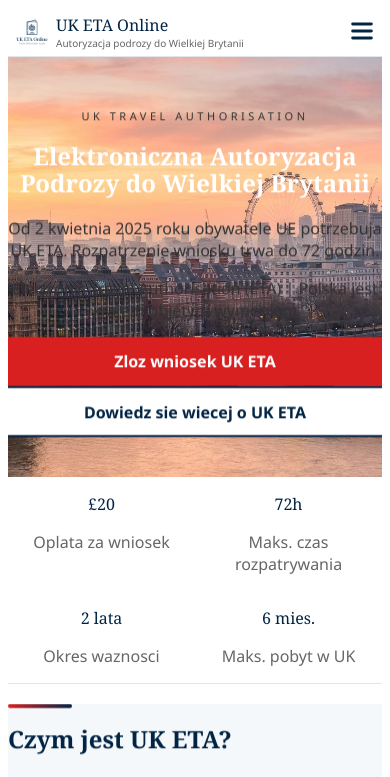
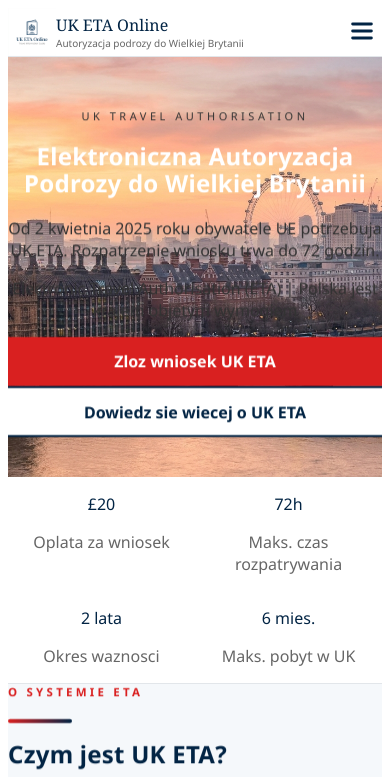
Before and after one commit to mediaxsaburoai0818-design/uk-eta-site, a Next.js app: page / in a window 390 px wide. Shown: the top 777 px of the page. Built offline with nearby package versions, Linux system fonts and the light colour scheme.

Commit message:
TOP: Fraunces表示フォント＋キッカーラベル導入

```diff
--- a/app/globals.css
+++ b/app/globals.css
@@ -22,6 +22,7 @@
   --color-border: #e2e6ea;
   --color-bg-soft: #f5f8fb;       /* soft section background */
   --color-red-vivid: #d92020;     /* vivid CTA red */
+  --font-display: var(--font-fraunces), Georgia, 'Times New Roman', serif; /* premium display serif */
 }
 
 body {
@@ -31,8 +32,29 @@
 }
 
 h1, h2, h3, h4, h5, h6 {
-  font-family: var(--font-noto-serif), 'Noto Serif', serif;
+  font-family: var(--font-display);
   color: var(--color-navy);
+  letter-spacing: 0.01em;
+}
+
+/* Kicker label (small uppercase label above section headings) */
+.kicker {
+  display: block;
+  font-family: var(--font-display);
+  font-size: 0.72rem;
+  font-weight: 600;
+  letter-spacing: 0.28em;
+  text-transform: uppercase;
+  color: var(--color-red-vivid);
+  margin-bottom: 0.6rem;
+}
+
+/* Large display number (stat blocks) */
+.stat-num {
+  font-family: var(--font-display);
+  font-weight: 600;
+  line-height: 1.05;
+  color: var(--color-blue);
 }
 
 html {
--- a/app/layout.tsx
+++ b/app/layout.tsx
@@ -1,5 +1,5 @@
 import type { Metadata } from "next";
-import { Noto_Sans, Noto_Serif } from "next/font/google";
+import { Noto_Sans, Noto_Serif, Fraunces } from "next/font/google";
 import "./globals.css";
 import Header from "@/components/Header";
 import Footer from "@/components/Footer";
@@ -16,6 +16,14 @@
   subsets: ["latin", "latin-ext"],
   variable: "--font-noto-serif",
   weight: ["400", "700"],
+  display: "swap",
+});
+
+const fraunces = Fraunces({
+  subsets: ["latin"],
+  variable: "--font-fraunces",
+  weight: ["400", "500", "600"],
+  style: ["normal", "italic"],
   display: "swap",
 });
 
@@ -54,7 +62,7 @@
         <meta httpEquiv="Expires" content="0" />
       </head>
       <body
-        className={`${notoSans.variable} ${notoSerif.variable} antialiased`}
+        className={`${notoSans.variable} ${notoSerif.variable} ${fraunces.variable} antialiased`}
       >
         <Header />
         <main className="min-h-screen">{children}</main>
--- a/app/page.tsx
+++ b/app/page.tsx
@@ -69,7 +69,7 @@
             </p>
             <h1
               className="text-3xl sm:text-4xl md:text-6xl font-bold mb-5 leading-[1.12] drop-shadow"
-              style={{ fontFamily: "var(--font-noto-serif), serif", color: "white" }}
+              style={{ fontFamily: "var(--font-display)", color: "white" }}
             >
               Elektroniczna Autoryzacja
               <br />
@@ -105,7 +105,7 @@
           <div className="grid grid-cols-2 md:grid-cols-4 gap-6 text-center">
             {facts.map((f, i) => (
               <div key={f.label} className={`reveal reveal-delay-${i + 1}`}>
-                <p className="text-3xl md:text-4xl font-bold" style={{ color: "var(--color-blue)", fontFamily: "var(--font-noto-serif), serif" }}>
+                <p className="text-3xl md:text-4xl font-bold" style={{ color: "var(--color-blue)", fontFamily: "var(--font-display)" }}>
                   {f.value}
                 </p>
                 <p className="text-sm text-[color:var(--color-text-light)] mt-2">{f.label}</p>
@@ -118,6 +118,7 @@
       {/* === UK ETA overview === */}
       <section className="py-16 bg-[var(--color-bg-soft)]">
         <div className="max-w-3xl mx-auto px-6 reveal">
+          <span className="kicker">O systemie ETA</span>
           <h2 className="heading-rule text-2xl md:text-3xl">Czym jest UK ETA?</h2>
           <p className="text-[color:var(--color-text-light)] mb-4 leading-relaxed">
             UK ETA (Electronic Travel Authorisation) to elektroniczna autoryzacja podrozy
@@ -135,6 +136,7 @@
       {/* === Application steps === */}
       <section className="py-16 bg-white">
         <div className="max-w-3xl mx-auto px-6">
+          <span className="kicker reveal">Procedura</span>
           <h2 className="heading-rule text-2xl md:text-3xl reveal">Jak zlozyc wniosek UK ETA?</h2>
           <div className="mt-8 grid gap-5">
             {steps.map((s, i) => (
@@ -165,6 +167,7 @@
       {/* === FAQ preview === */}
       <section className="py-16 bg-[var(--color-bg-soft)]">
         <div className="max-w-3xl mx-auto px-6">
+          <span className="kicker reveal">FAQ</span>
           <h2 className="heading-rule text-2xl md:text-3xl reveal">Najczesciej zadawane pytania</h2>
           <div className="mt-6 space-y-4">
             {faqs.map((f, i) => (
@@ -188,6 +191,7 @@
       {/* === Related pages === */}
       <section className="py-16 bg-white">
         <div className="max-w-4xl mx-auto px-6">
+          <span className="kicker reveal">Przewodnik</span>
           <h2 className="heading-rule text-2xl md:text-3xl reveal">Przydatne strony</h2>
           <div className="mt-6 grid grid-cols-1 sm:grid-cols-2 gap-4">
             {links.map((item, i) => (
@@ -208,7 +212,8 @@
       {/* === CTA === */}
       <section className="py-16 text-white text-center" style={{ background: "var(--color-blue)" }}>
         <div className="max-w-3xl mx-auto px-6 reveal">
-          <h2 className="text-2xl md:text-3xl font-bold mb-4" style={{ fontFamily: "var(--font-noto-serif), serif", color: "white" }}>
+          <span className="kicker" style={{ color: "rgba(255,255,255,0.8)" }}>Gotowy do startu?</span>
+          <h2 className="text-2xl md:text-3xl font-bold mb-4" style={{ fontFamily: "var(--font-display)", color: "white" }}>
             Zacznij procedure skladania wniosku UK ETA
           </h2>
           <p className="mb-8 text-white/90">
```
